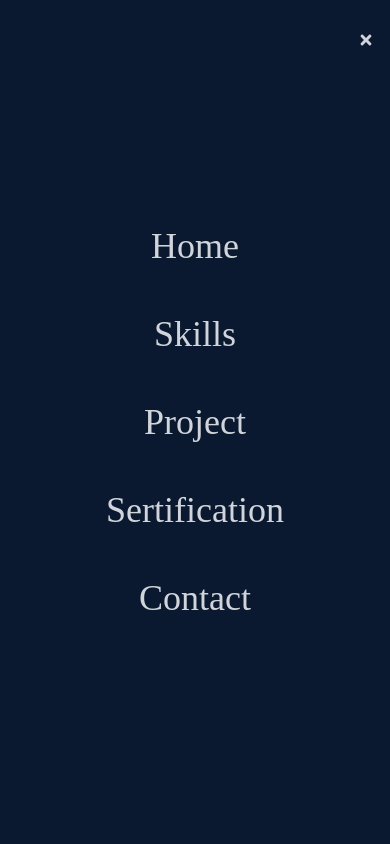
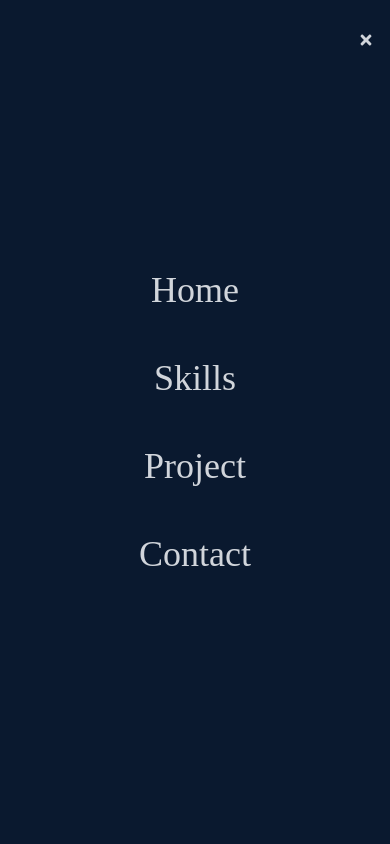
Before and after one commit to prs3co/prs3co.github.io, a React (Create React App) app: page / in a window 390 px wide. Both pictures are taken after a click on the element 366 px from the left and 40 px from the top of the page. Shown: the top 844 px of the page. Built offline with nearby package versions, Linux system fonts and the light colour scheme.

Commit message:
Fix React Scroll

```diff
--- a/src/components/Home.jsx
+++ b/src/components/Home.jsx
@@ -1,5 +1,6 @@
 import React from 'react'
 import {HiArrowNarrowRight} from 'react-icons/hi';
+import {Link} from 'react-scroll'
 
 const Home = () => {
   return (
@@ -11,7 +12,10 @@ const Home = () => {
         <h1 className='text-4xl sm:text-7xl font-bold text-[#ccd6f6]'>Pras</h1>
         <p className='text-[#8892b0] py-4 max-w-[700px]'>I'm an enthusiastic, self-motivated student that passionate about front-end programming. I am always willing to learn new skills, especially web programming.</p>
         <div>
-          <button className='text-white group border-2 px-6 py-3 my-2 flex items-center hover:bg-pink-600 hover:border-pink-600'>View Work
+          <button className='text-white group border-2 px-6 py-3 my-2 flex items-center hover:bg-pink-600 hover:border-pink-600'>
+            <Link to="home" smooth={true} duration={500} >
+              View Work
+            </Link>
             <span className='group-hover:rotate-90 duration-300'>
               <HiArrowNarrowRight className='ml-3'/>
             </span>
--- a/src/components/Navbar.jsx
+++ b/src/components/Navbar.jsx
@@ -52,28 +52,28 @@ const Navbar = () => {
 
       {/* Mobile menu */}
       <ul className={!nav ? 'hidden' : 'absolute top-0 left-0 w-full h-screen bg-[#0a192f] flex flex-col justify-center items-center'}>
-        <li className='py-6 text-4xl'>
+        <li onClick={handleClick} className='py-6 text-4xl'>
           <Link to="project" smooth={true} duration={500} >
             Home
           </Link>
         </li>
         {/* <li className='py-6 text-4xl'>About</li> */}
-        <li className='py-6 text-4xl'>
+        <li onClick={handleClick} className='py-6 text-4xl'>
           <Link to="project" smooth={true} duration={500} >
             Skills
           </Link>
         </li>
-        <li className='py-6 text-4xl'>
+        <li onClick={handleClick} className='py-6 text-4xl'>
           <Link to="project" smooth={true} duration={500} >
             Project
           </Link>
         </li>
-        <li className='py-6 text-4xl'>
+        {/* <li onClick={handleClick} className='py-6 text-4xl'>
           <Link to="project" smooth={true} duration={500} >
             Sertification
           </Link>
-        </li>
-        <li className='py-6 text-4xl'>
+        </li> */}
+        <li onClick={handleClick} className='py-6 text-4xl'>
           <Link to="project" smooth={true} duration={500} >
             Contact
           </Link>
```
